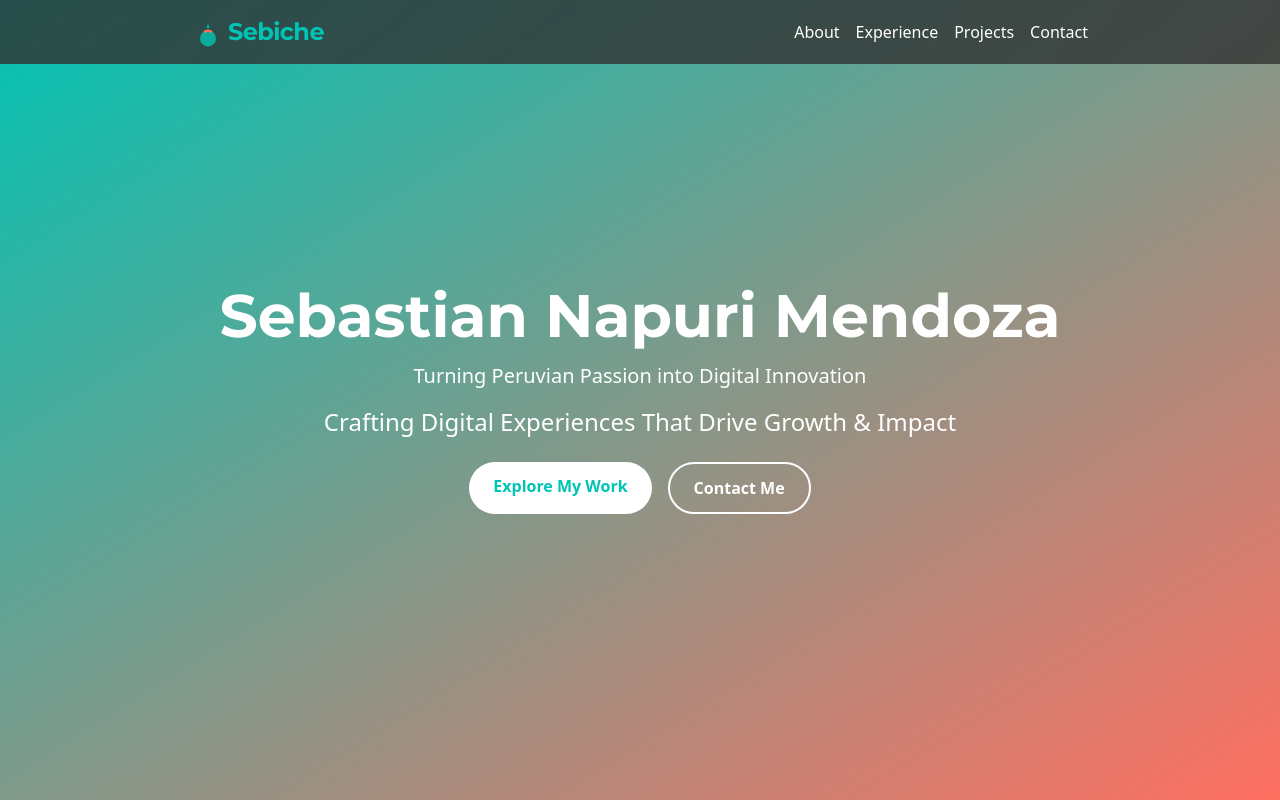
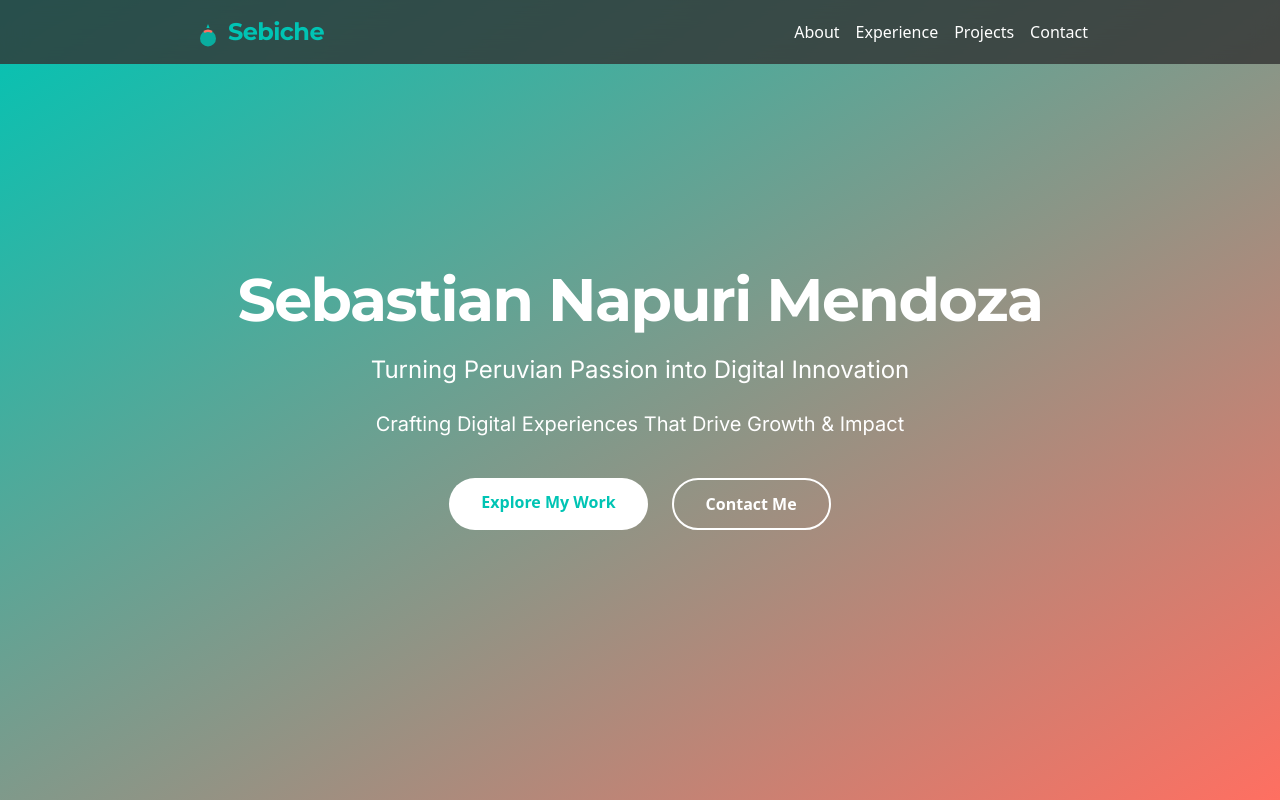
Before and after one commit to sebbs21/sebiche, a Next.js app: page / in a window 1280 px wide. Shown: the top 800 px of the page. Built offline with nearby package versions, Linux system fonts and the light colour scheme.

Commit message:
Update Hero.tsx

```diff
--- a/components/Hero.tsx
+++ b/components/Hero.tsx
@@ -6,14 +6,14 @@ export default function Hero() {
       initial={{ opacity: 0 }}
       animate={{ opacity: 1 }}
       transition={{ duration: 1 }}
-      className="min-h-screen flex items-center justify-center bg-gradient-to-br from-turquoise to-coral text-white text-center px-4 pt-20 sm:pt-0"
+      className="min-h-screen flex items-center justify-center bg-gradient-to-br from-turquoise to-coral text-white text-center px-4 pt-24 sm:pt-0"
     >
-      <div>
+      <div className="space-y-6">
         <motion.h1
           initial={{ opacity: 0, rotateX: -90 }}
           animate={{ opacity: 1, rotateX: 0 }}
           transition={{ duration: 1, delay: 0.5 }}
-          className="text-3xl sm:text-4xl md:text-6xl font-bold mb-4"
+          className="text-4xl sm:text-5xl md:text-6xl font-['Montserrat'] font-bold tracking-tight"
         >
           Sebastian Napuri Mendoza
         </motion.h1>
@@ -21,23 +21,25 @@ export default function Hero() {
           initial={{ opacity: 0, y: 20 }}
           animate={{ opacity: 1, y: 0 }}
           transition={{ duration: 0.8, delay: 1 }}
-          className="text-base sm:text-lg md:text-xl max-w-2xl mx-auto mb-4"
+          className="text-lg sm:text-xl md:text-2xl font-['Inter'] max-w-2xl mx-auto"
         >
           Turning Peruvian Passion into Digital Innovation
         </motion.p>
-        <p className="text-base sm:text-lg md:text-2xl max-w-2xl mx-auto mb-6">
+        <p className="text-base sm:text-lg md:text-xl font-['Inter'] max-w-2xl mx-auto">
           Crafting Digital Experiences That Drive Growth & Impact
         </p>
-        <div className="flex flex-col sm:flex-row space-y-4 sm:space-y-0 sm:space-x-4 justify-center mx-auto">
+        <div className="flex flex-col sm:flex-row space-y-4 sm:space-y-0 sm:space-x-6 justify-center mx-auto pt-4">
           <a
             href="#experience"
-            className="inline-block px-6 py-3 bg-white text-turquoise font-semibold rounded-full hover:bg-coral hover:text-white transition"
+            className="inline-block px-8 py-3 bg-white text-turquoise font-semibold rounded-full hover:bg-coral hover:text-white transition"
+            aria-label="Explore Sebastian's work experience"
           >
             Explore My Work
           </a>
           <a
             href="#contact"
-            className="inline-block px-6 py-3 bg-transparent border-2 border-white text-white font-semibold rounded-full hover:bg-white hover:text-coral transition"
+            className="inline-block px-8 py-3 bg-transparent border-2 border-white text-white font-semibold rounded-full hover:bg-white hover:text-coral transition"
+            aria-label="Contact Sebastian"
           >
             Contact Me
           </a>
```
